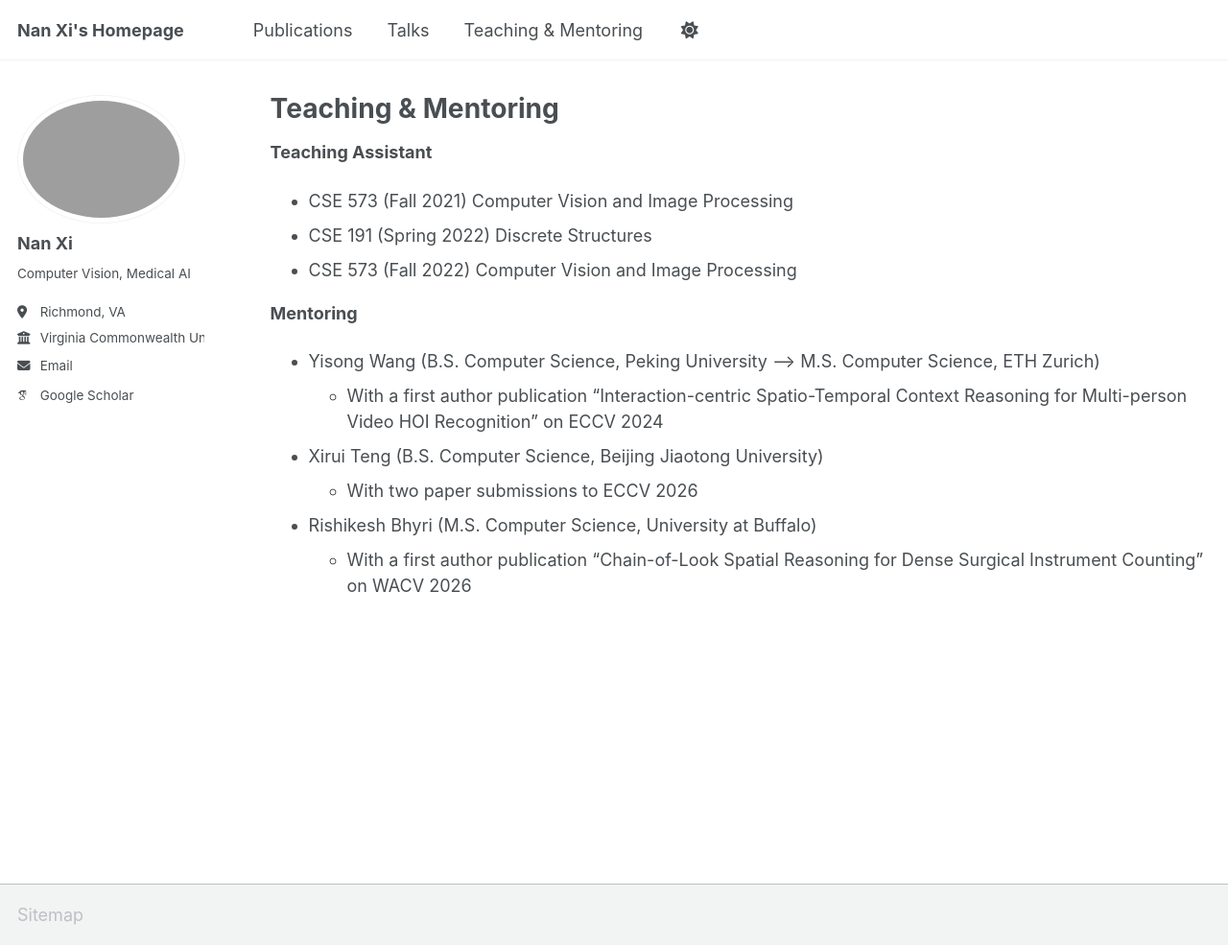
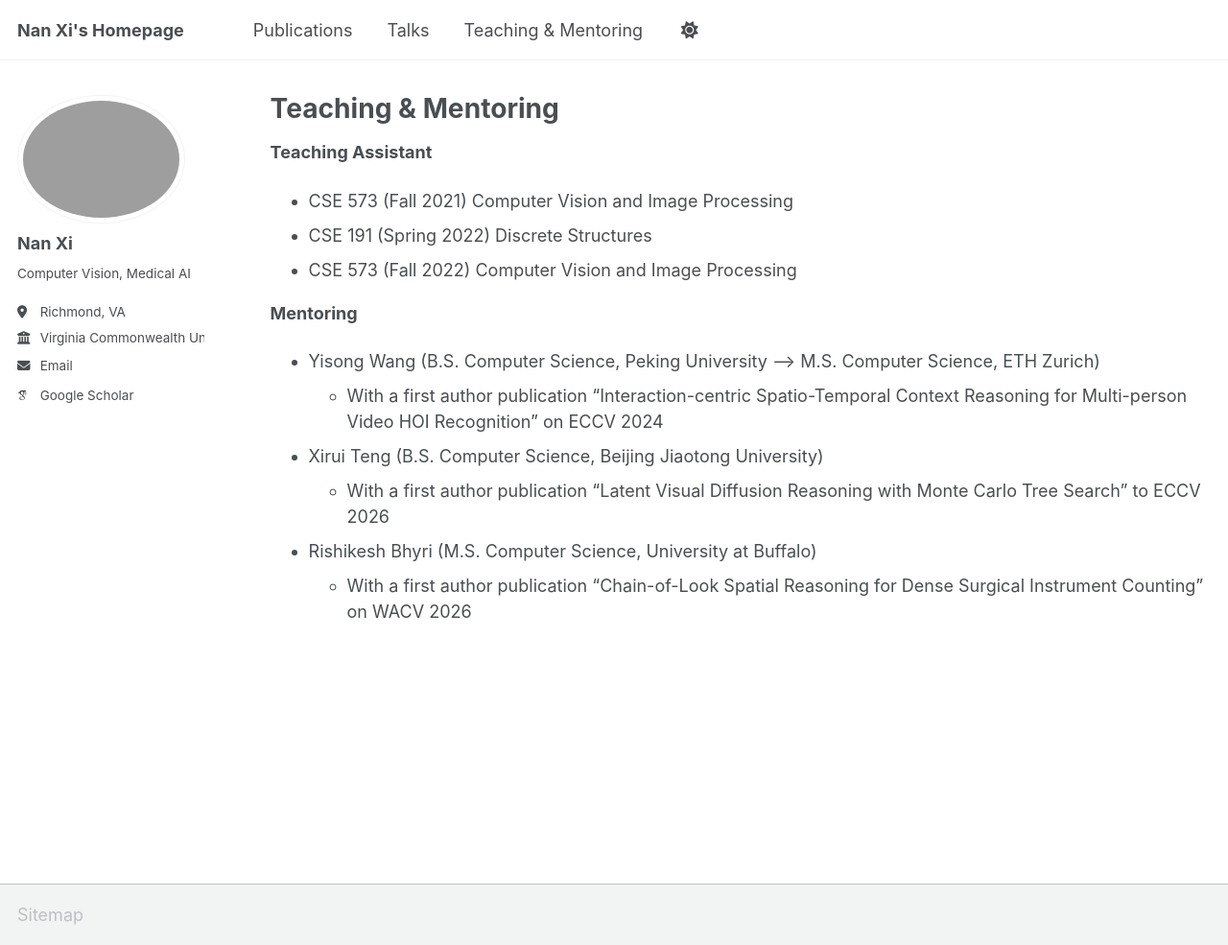
Before and after one commit to southnx/southnx.github.io, a Jekyll site: the page built from _pages/teaching.md, in a window 1280 px wide and 985 px high. Shown: the whole window at 96% size. Built offline with Jekyll 4.4.1, drawn with Linux system fonts in a browser that asks for light colours; some web fonts are replaced; a script that is not in the unit is left out.

Commit message:
Update publication details for Xirui Teng

```diff
--- a/_pages/teaching.md
+++ b/_pages/teaching.md
@@ -17,7 +17,7 @@ redirect_from:
   - With a first author publication “Interaction-centric Spatio-Temporal Context Reasoning for Multi-person Video HOI Recognition” on ECCV 2024
 
 - Xirui Teng (B.S. Computer Science, Beijing Jiaotong University)
-  - With two paper submissions to ECCV 2026
+  - With a first author publication "Latent Visual Diffusion Reasoning with Monte Carlo Tree Search" to ECCV 2026
 
 - Rishikesh Bhyri (M.S. Computer Science, University at Buffalo)
   - With a first author publication "Chain-of-Look Spatial Reasoning for Dense Surgical Instrument Counting" on WACV 2026
```
